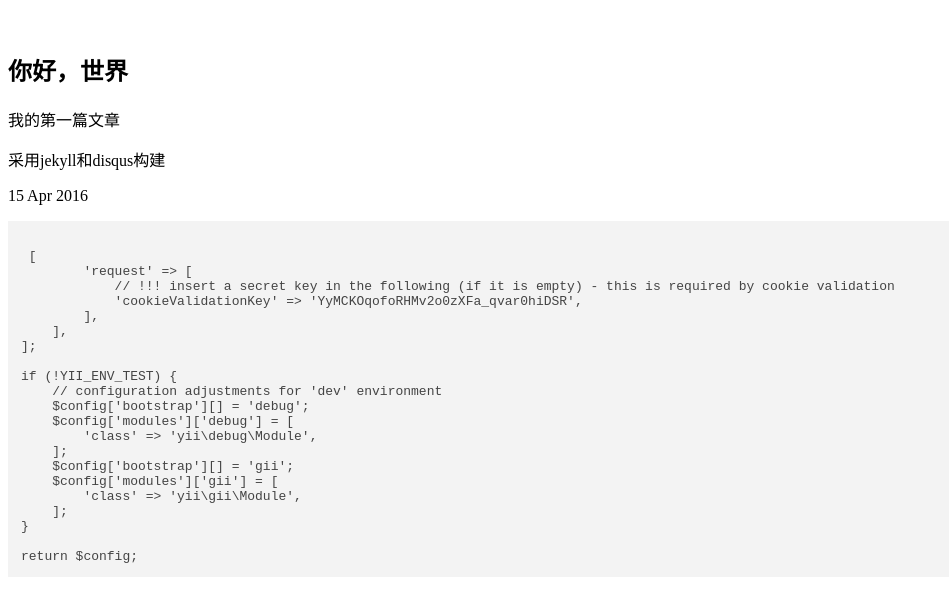
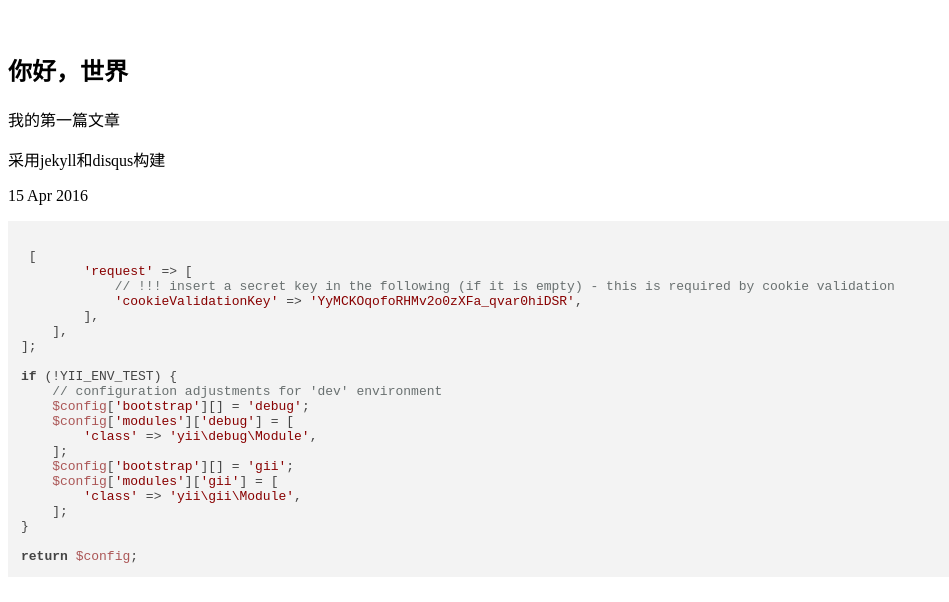
Before and after one commit to jeansheepfish/jekyll, a Jekyll site: the page built from _posts/2016-04-15-hello-world.html, in a window 1280 px wide. Shown: the top 602 px of the page, without its empty margins (0-949 px from the left). Built offline with Jekyll 4.4.1, drawn with Linux system fonts in a browser that asks for light colours; nearby versions of some CDN libraries; comment, search, counter and statistics services are not loaded.

Commit message:
highlight

```diff
--- a/_posts/2016-04-15-hello-world.html
+++ b/_posts/2016-04-15-hello-world.html
@@ -14,7 +14,7 @@ title: 你好，世界
 	<p>采用jekyll和disqus构建</p>
 	<p>{{ page.date | date_to_string }}</p>
 
-<pre><code class="html">
+<pre><code class="PHP">
 <?php
 
 $config = [
```
